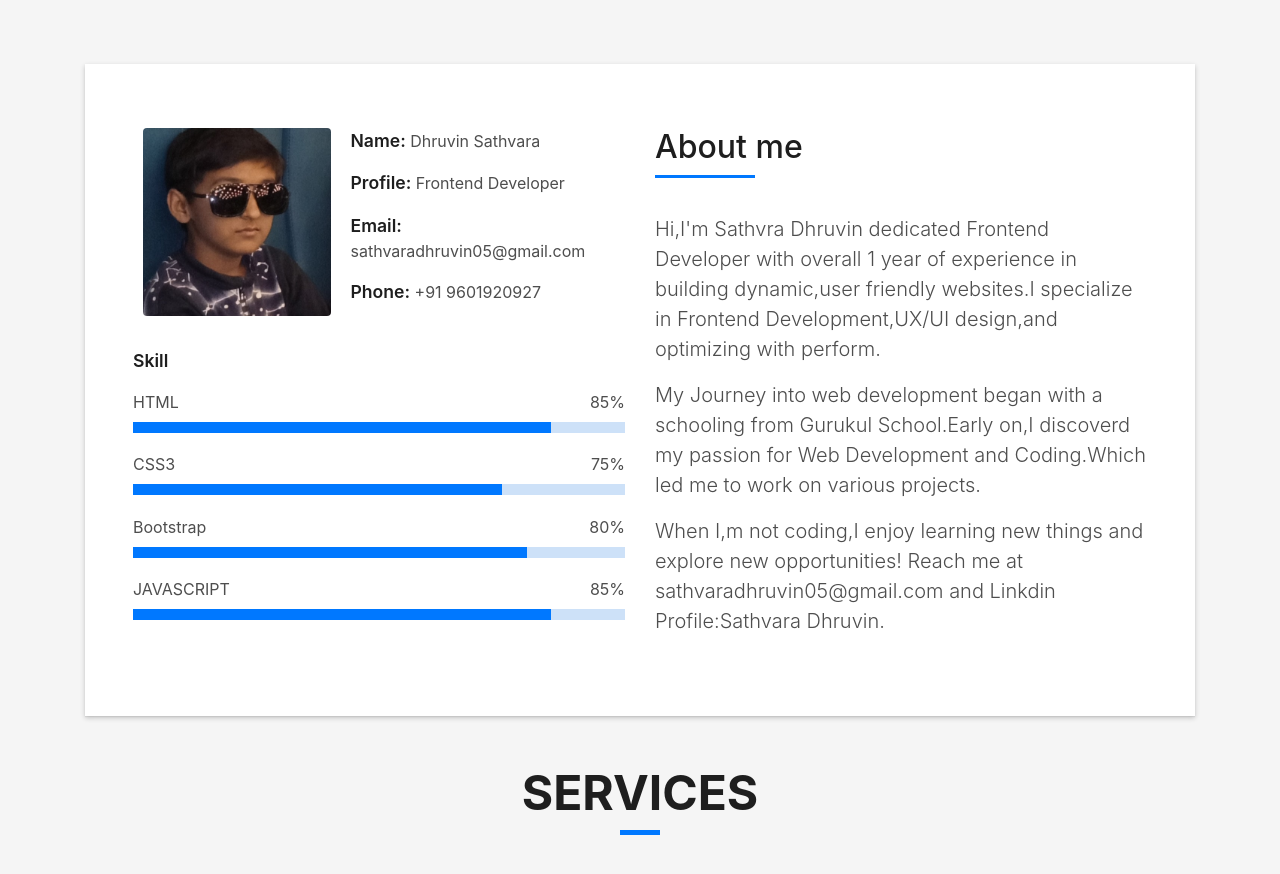
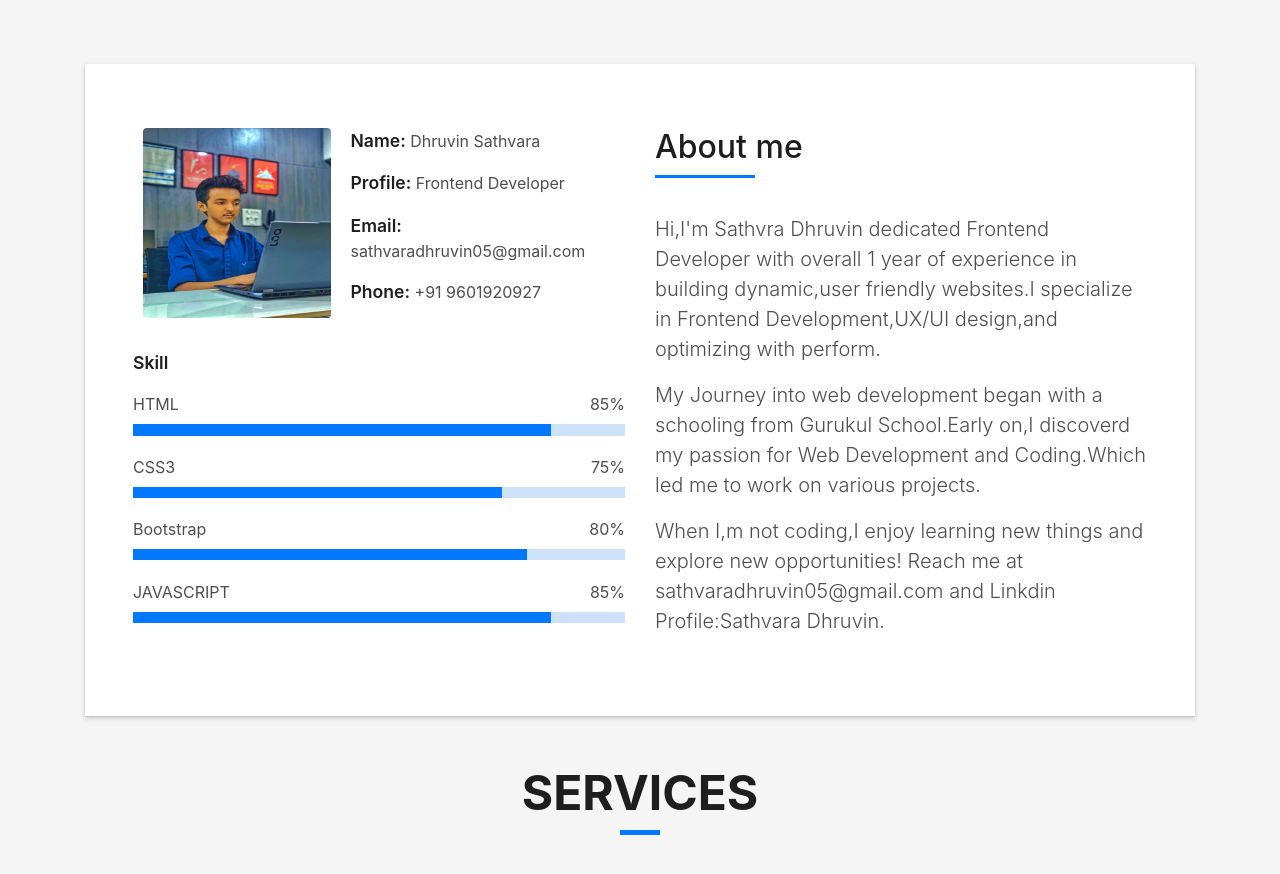
Before and after one commit to DhruvinSathvara07/Protfolio, a plain HTML site: page index.html in a window 1280 px wide. Shown: the part 800-1674 px from the top of the page. Drawn offline with Linux system fonts and the light colour scheme; files whose address does not match are found by name.

Commit message:
first-commit

```diff
--- a/index.html
+++ b/index.html
@@ -91,7 +91,8 @@
                 <div class="row">
                   <div class="col-sm-6 col-md-5">
                     <div class="about-img">
-                      <img src="img/Image.jpg" class="img-fluid rounded b-shadow-a" alt="">
+                      <img src="img/about.jpg" class="img-fluid rounded b-shadow-a" alt=""
+                        style="width: 550px !important; height: 190px !important;">
                     </div>
                   </div>
                   <div class="col-sm-6 col-md-7">
```
Also changed, not shown: img/about.jpg (added), img/intro-bg.jpg (deleted), img/post-1.jpg (deleted), img/testimonial-4.jpg (deleted).
